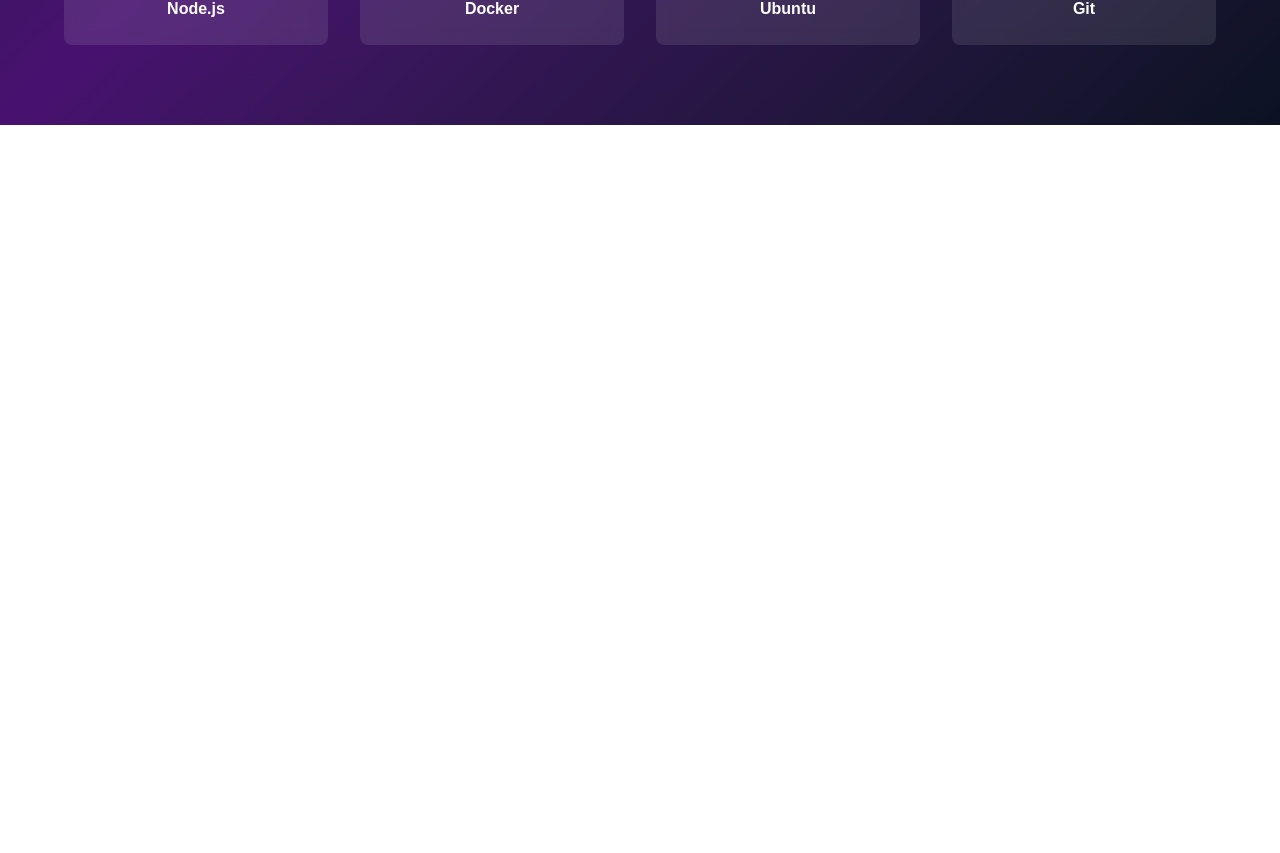
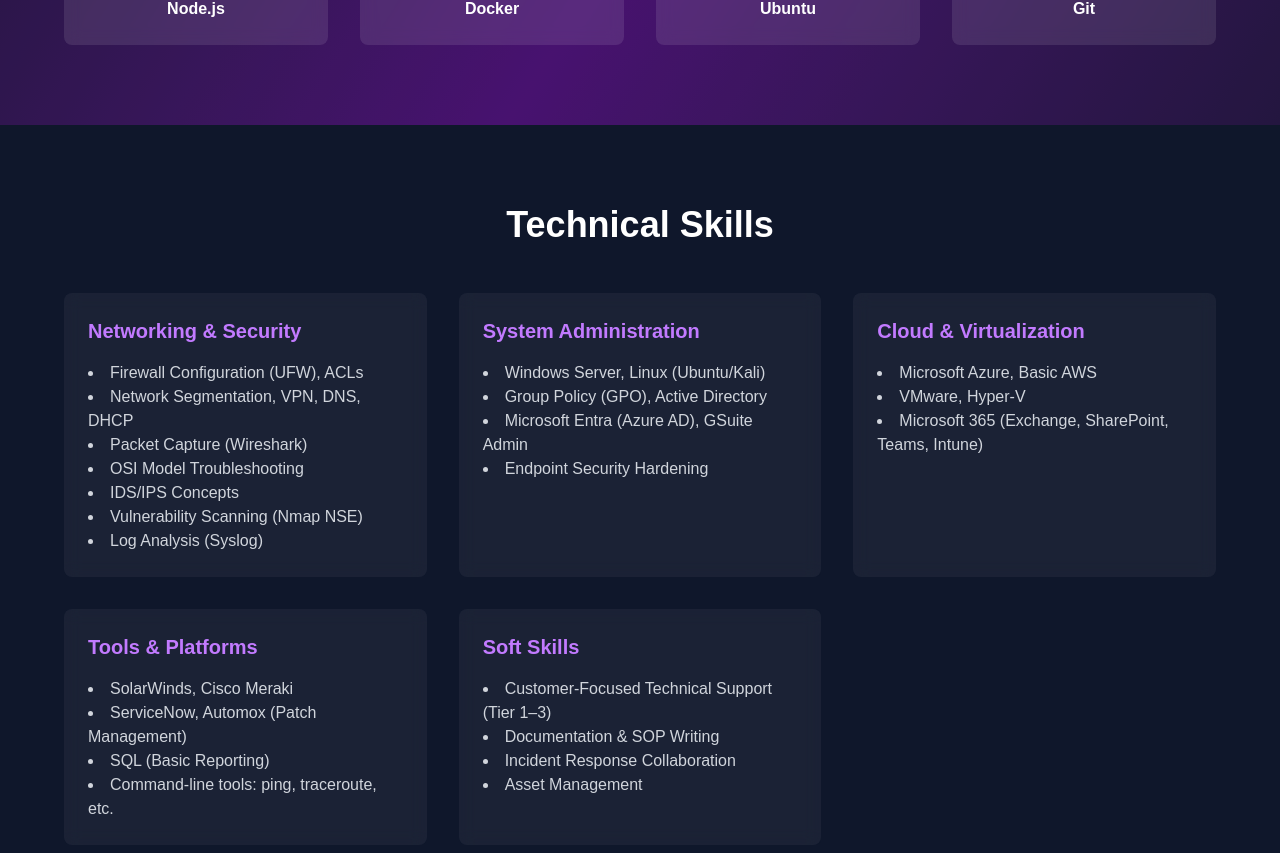
Before and after one commit to Sandeep-dommar01/Protifoilo, a Next.js app: page / in a window 1280 px wide. Shown: the part 1099-1952 px from the top of the page. Before the commit the page ends 1224 px from the top, so only its background shows below. Built offline with nearby package versions, Linux system fonts and the light colour scheme.

Commit message:
feat: Add Technical Skills section to homepage

```diff
--- a/src/app/page.tsx
+++ b/src/app/page.tsx
@@ -40,6 +40,75 @@
           </div>
         </div>
       </section>
+
+      {/* Technical Skills Section */}
+      <section className="py-20 px-4 bg-slate-900">
+        <div className="max-w-6xl mx-auto">
+          <h2 className="text-3xl md:text-4xl font-bold text-white text-center mb-12">
+            Technical Skills
+          </h2>
+          <div className="grid grid-cols-1 md:grid-cols-2 lg:grid-cols-3 gap-8 text-gray-300">
+
+            {/* Networking & Security */}
+            <div className="bg-white/5 backdrop-blur-sm rounded-lg p-6">
+              <h3 className="text-xl font-bold text-purple-400 mb-4">Networking & Security</h3>
+              <ul className="list-disc list-inside">
+                <li>Firewall Configuration (UFW), ACLs</li>
+                <li>Network Segmentation, VPN, DNS, DHCP</li>
+                <li>Packet Capture (Wireshark)</li>
+                <li>OSI Model Troubleshooting</li>
+                <li>IDS/IPS Concepts</li>
+                <li>Vulnerability Scanning (Nmap NSE)</li>
+                <li>Log Analysis (Syslog)</li>
+              </ul>
+            </div>
+
+            {/* System Administration */}
+            <div className="bg-white/5 backdrop-blur-sm rounded-lg p-6">
+              <h3 className="text-xl font-bold text-purple-400 mb-4">System Administration</h3>
+              <ul className="list-disc list-inside">
+                <li>Windows Server, Linux (Ubuntu/Kali)</li>
+                <li>Group Policy (GPO), Active Directory</li>
+                <li>Microsoft Entra (Azure AD), GSuite Admin</li>
+                <li>Endpoint Security Hardening</li>
+              </ul>
+            </div>
+
+            {/* Cloud & Virtualization */}
+            <div className="bg-white/5 backdrop-blur-sm rounded-lg p-6">
+              <h3 className="text-xl font-bold text-purple-400 mb-4">Cloud & Virtualization</h3>
+              <ul className="list-disc list-inside">
+                <li>Microsoft Azure, Basic AWS</li>
+                <li>VMware, Hyper-V</li>
+                <li>Microsoft 365 (Exchange, SharePoint, Teams, Intune)</li>
+              </ul>
+            </div>
+
+            {/* Tools & Platforms */}
+            <div className="bg-white/5 backdrop-blur-sm rounded-lg p-6">
+              <h3 className="text-xl font-bold text-purple-400 mb-4">Tools & Platforms</h3>
+              <ul className="list-disc list-inside">
+                <li>SolarWinds, Cisco Meraki</li>
+                <li>ServiceNow, Automox (Patch Management)</li>
+                <li>SQL (Basic Reporting)</li>
+                <li>Command-line tools: ping, traceroute, etc.</li>
+              </ul>
+            </div>
+
+            {/* Soft Skills */}
+            <div className="bg-white/5 backdrop-blur-sm rounded-lg p-6">
+              <h3 className="text-xl font-bold text-purple-400 mb-4">Soft Skills</h3>
+              <ul className="list-disc list-inside">
+                <li>Customer-Focused Technical Support (Tier 1–3)</li>
+                <li>Documentation & SOP Writing</li>
+                <li>Incident Response Collaboration</li>
+                <li>Asset Management</li>
+              </ul>
+            </div>
+
+          </div>
+        </div>
+      </section>
     </div>
   );
 }
```
